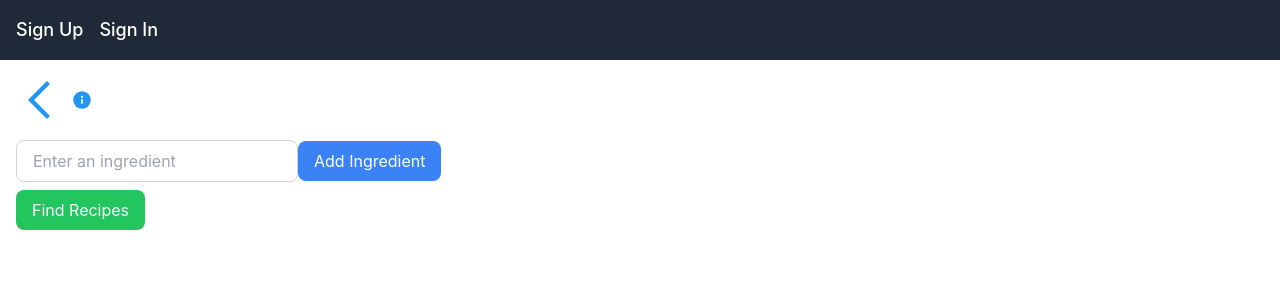
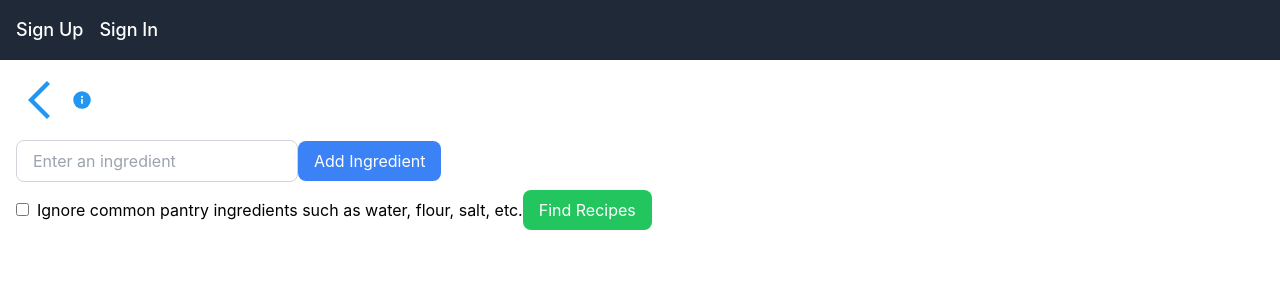
Before and after one commit to sirus-the-beaver/CS361-main-program, a React (Create React App) app in the folder frontend/: page /ingredient-input in a window 1280 px wide. Shown: the top 300 px of the page. Built offline with nearby package versions, Linux system fonts and the light colour scheme.

Commit message:
Add option to ignore pantry to ingredient input component

```diff
--- a/frontend/src/components/IngredientInput.js
+++ b/frontend/src/components/IngredientInput.js
@@ -7,6 +7,7 @@ const IngredientInput = () => {
     const navigate = useNavigate();
     const [ingredient, setIngredient] = useState('');
     const [ingredientsList, setIngredientsList] = useState([]);
+    const [ignorePantry, setIgnorePantry] = useState(false);
 
     const handleAddIngredient = () => {
         if (ingredient) {
@@ -19,7 +20,9 @@ const IngredientInput = () => {
         e.preventDefault();
         try {
             const response = await axios.post('http://localhost:5002/recipes',
-                { ingredients: ingredientsList },
+                { ingredients: ingredientsList,
+                  ignorePantry
+                },
                 { headers: {
                     Authorization: `Bearer ${localStorage.getItem('token')}`,
                     'Content-Type': 'application/json'
@@ -76,6 +79,15 @@ const IngredientInput = () => {
                         <li key={index} className="mb-2">{ingredient}</li>
                     ))}
                 </ul>
+                <label>
+                    <input
+                        type='checkbox'
+                        checked={ignorePantry}
+                        onChange={(e) => setIgnorePantry(e.target.checked)}
+                        className="mr-2"
+                    />
+                    Ignore common pantry ingredients such as water, flour, salt, etc.
+                </label>
                 <button
                     type='submit'
                     className="bg-green-500 text-white px-4 py-2 rounded-lg"
--- a/frontend/src/components/SignOut.js
+++ b/frontend/src/components/SignOut.js
@@ -6,7 +6,7 @@ const SignOut = () => {
 
     const handleSignOut = () => {
         localStorage.removeItem('token');
-        navigate('/signin');
+        navigate('/signin', { replace: true });
     };
 
     return (
```
